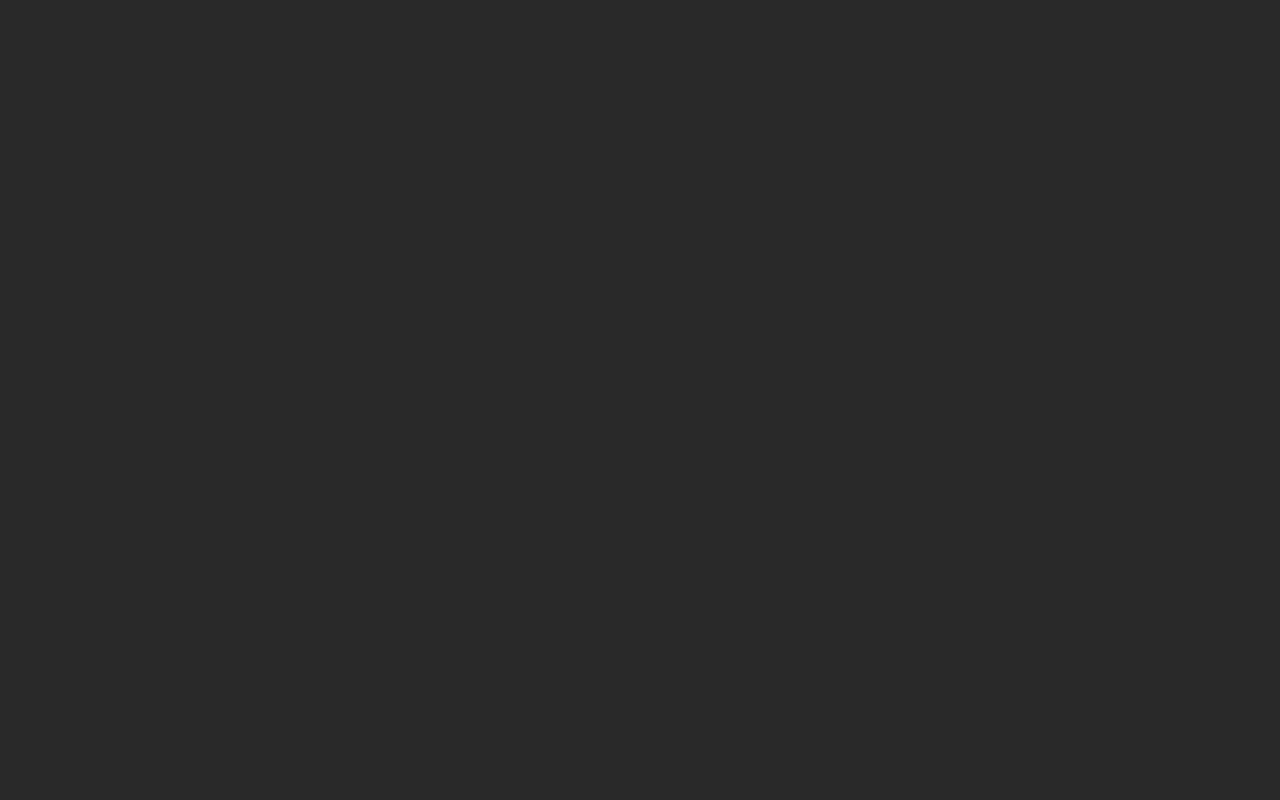
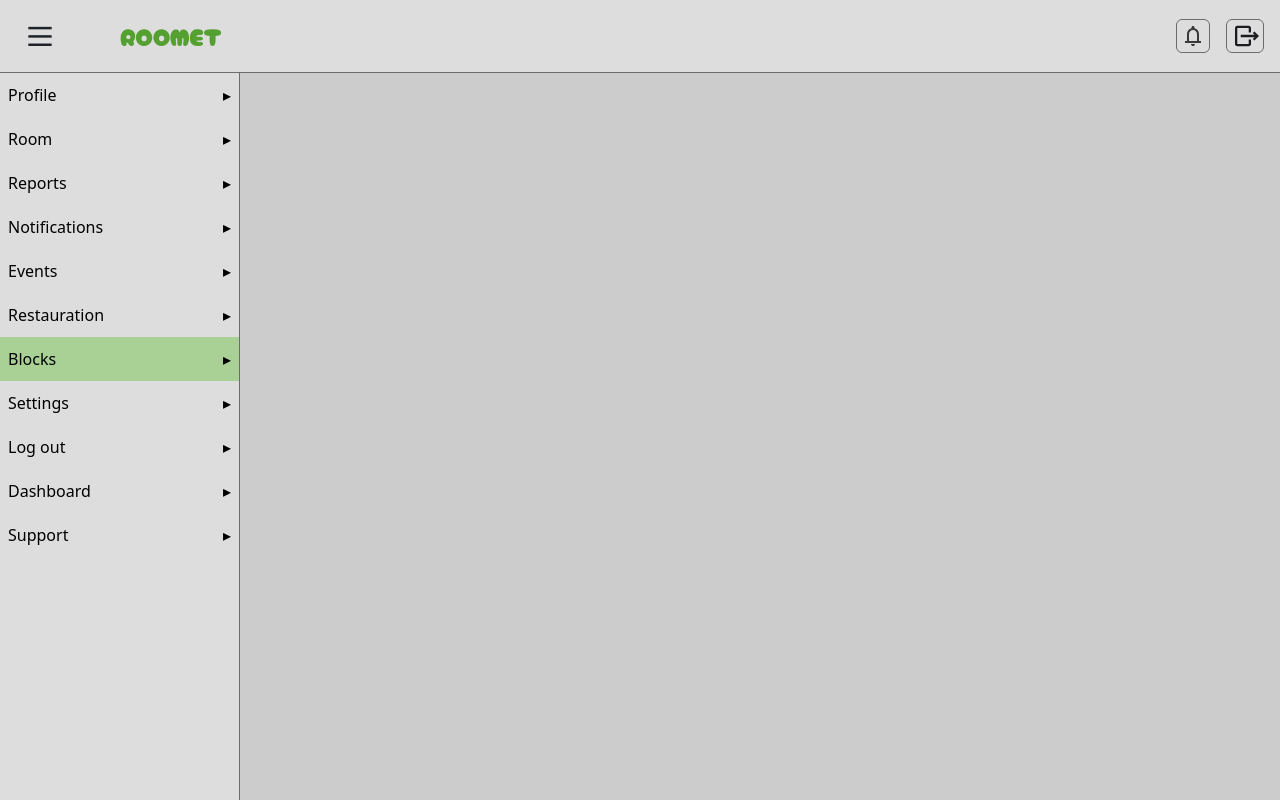
Before and after one commit to KMalek101/Roomet-front, a Next.js app: page /blocks in a window 1280 px wide. Built offline with nearby package versions, Linux system fonts and the light colour scheme.

Commit message:
sidebar and header update

```diff
--- a/src/app/blocks/page.jsx
+++ b/src/app/blocks/page.jsx
@@ -1,4 +1,13 @@
+'use client'
+
+import Header from "@/components/common/header/Header";
+import Sidebar from "@/components/common/side bar/Sidebar";
+
 export default function page() {
-  return <div className="bg-[#292929] w-screen h-screen">
-  </div>;
+  return (
+    <div className="h-screen w-screen overflow-hidden">
+      <Header />
+      <Sidebar />
+    </div>
+  );
 }
--- a/src/app/globals.css
+++ b/src/app/globals.css
@@ -31,7 +31,7 @@
   --r-color: red;
   --b-color: #2563eb;
   --b-color-hover: #1d4ed8;
-  --g-color: #6c6c6c;
+  --g-color: #6C6C6C;
   --g-color-opacity: #6c6c6c1A;
   --green-color: #54A131;
   --green-color-hover: #58cb22;
--- a/src/components/common/header/Header.jsx
+++ b/src/components/common/header/Header.jsx
@@ -8,6 +8,23 @@ export default function Header() {
                     <svg className="h-10 w-12 cursor-pointer" viewBox="0 0 24 24" fill="none" xmlns="http://www.w3.org/2000/svg"><g id="SVGRepo_bgCarrier" stroke-width="0"></g><g id="SVGRepo_tracerCarrier" stroke-linecap="round" stroke-linejoin="round"></g><g id="SVGRepo_iconCarrier"> <path d="M5 6.5H19V8H5V6.5Z" fill="#1F2328"></path> <path d="M5 16.5H19V18H5V16.5Z" fill="#1F2328"></path> <path d="M5 11.5H19V13H5V11.5Z" fill="#1F2328"></path> </g></svg>
                     <p style={{fontFamily: "cherrybomb"}} className="cursor-pointer text-[var(--green-color)] text-2xl">ROOMET</p>
                 </div>
+                <div className="flex gap-4 items-center pr-4">
+                    <div className="border border-[var(--g-color)] rounded-md p-1 cursor-pointer">
+                        <svg width="24" height="24" viewBox="0 0 31 31" fill="#1C1B1F" xmlns="http://www.w3.org/2000/svg">
+                            <mask id="mask0_3_190" maskUnits="userSpaceOnUse" x="0" y="0" width="31" height="31">
+                            <rect width="31" height="31" fill="#D9D9D9"/>
+                            </mask>
+                            <g mask="url(#mask0_3_190)">
+                            <path d="M5.1665 24.5417V21.9583H7.74984V12.9167C7.74984 11.1299 8.28803 9.54219 9.36442 8.15365C10.4408 6.7651 11.8401 5.85556 13.5623 5.425V4.52083C13.5623 3.98264 13.7507 3.52517 14.1274 3.14844C14.5042 2.7717 14.9616 2.58333 15.4998 2.58333C16.038 2.58333 16.4955 2.7717 16.8722 3.14844C17.249 3.52517 17.4373 3.98264 17.4373 4.52083V5.425C19.1596 5.85556 20.5589 6.7651 21.6353 8.15365C22.7116 9.54219 23.2498 11.1299 23.2498 12.9167V21.9583H25.8332V24.5417H5.1665ZM15.4998 28.4167C14.7894 28.4167 14.1813 28.1637 13.6754 27.6578C13.1695 27.1519 12.9165 26.5438 12.9165 25.8333H18.0832C18.0832 26.5438 17.8302 27.1519 17.3243 27.6578C16.8184 28.1637 16.2103 28.4167 15.4998 28.4167ZM10.3332 21.9583H20.6665V12.9167C20.6665 11.4958 20.1606 10.2795 19.1488 9.26771C18.137 8.2559 16.9207 7.75 15.4998 7.75C14.079 7.75 12.8627 8.2559 11.8509 9.26771C10.8391 10.2795 10.3332 11.4958 10.3332 12.9167V21.9583Z" fill="#1C1B1F"/>
+                            </g>
+                        </svg>
+                    </div>
+                    <div className="border border-[var(--g-color)] rounded-md p-1 pl-2 flex items-center justify-center cursor-pointer">
+                        <svg width="24" height="24" viewBox="0 0 28 24" fill="#1C1B1F" xmlns="http://www.w3.org/2000/svg">
+                            <path d="M22.8667 13.3333H6.66667V10.6667H22.8667L20.8 8.6L22.6667 6.66667L28 12L22.6667 17.3333L20.8 15.4L22.8667 13.3333ZM16 8V2.66667H2.66667V21.3333H16V16H18.6667V21.3333C18.6667 22.0667 18.4056 22.6944 17.8833 23.2167C17.3611 23.7389 16.7333 24 16 24H2.66667C1.93333 24 1.30556 23.7389 0.783333 23.2167C0.261111 22.6944 0 22.0667 0 21.3333V2.66667C0 1.93333 0.261111 1.30556 0.783333 0.783333C1.30556 0.261111 1.93333 0 2.66667 0H16C16.7333 0 17.3611 0.261111 17.8833 0.783333C18.4056 1.30556 18.6667 1.93333 18.6667 2.66667V8H16Z" fill="#1C1B1F"/>
+                        </svg>
+                    </div>
+                </div>
             </header>
         </container>
     )
--- a/src/components/common/side bar/Sidebar.jsx
+++ b/src/components/common/side bar/Sidebar.jsx
@@ -1,9 +1,11 @@
-import React, { useState } from "react";
-import { useRouter } from "next/navigation";
+"use client";
+
+import React from "react";
+import { useRouter, usePathname } from "next/navigation";
 
 export default function Sidebar() {
-  const [activeItem, setActiveItem] = useState("Room");
   const router = useRouter();
+  const pathname = usePathname();
 
   const menuItems = [
     { label: "Profile" },
@@ -16,29 +18,38 @@ export default function Sidebar() {
     { label: "Settings" },
     { label: "Log out" },
     { label: "Dashboard" },
-    { label: "Support" }
+    { label: "Support" },
   ];
 
+  const getRouteFromLabel = (label) =>
+    "/" + label.toLowerCase().replace(/\s+/g, "-");
+
   const handleClick = (label) => {
-    setActiveItem(label);
-    const route = "/" + label.toLowerCase().replace(/\s+/g, "-");
+    const route = getRouteFromLabel(label);
     router.push(route);
   };
 
   return (
     <div className="sidebar bg-[var(--secondary-color)] w-60 flex-1 h-[var(--sidebar-height)] border-r border-[var(--g-color)]">
-      {menuItems.map((item, index) => (
+      {menuItems.map((item, index) => {
+        const itemRoute = getRouteFromLabel(item.label);
+        const isActive = pathname === itemRoute;
+
+        return (
           <div
             key={index}
             onClick={() => handleClick(item.label)}
-          className={`flex items-center justify-between p-2 py-2.5 cursor-pointer transition-all duration-50 ease-in-out ${
-            activeItem === item.label ? "bg-[var(--menu-hover)]" : "hover:bg-[var(--menu-hover)]"
+            className={`flex items-center justify-between p-2 py-2.5 cursor-pointer transition-all duration-200 ${
+              isActive
+                ? "bg-[var(--menu-hover)]"
+                : "hover:bg-[var(--menu-hover)]"
             }`}
           >
             <span>{item.label}</span>
             <span>▸</span>
           </div>
-      ))}
+        );
+      })}
     </div>
   );
 }
```
Lines whose indentation alone changed are shown as unchanged.
